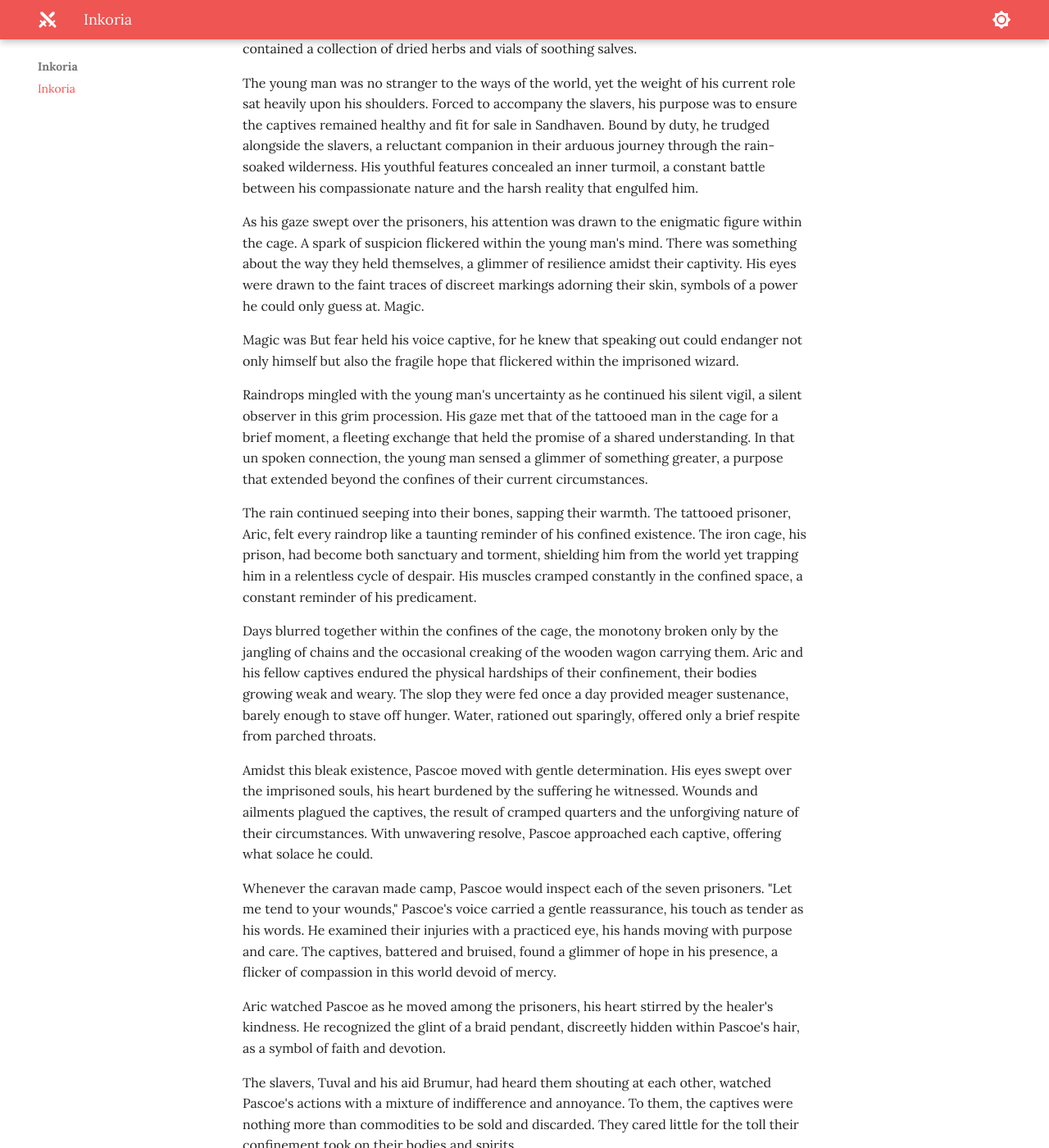
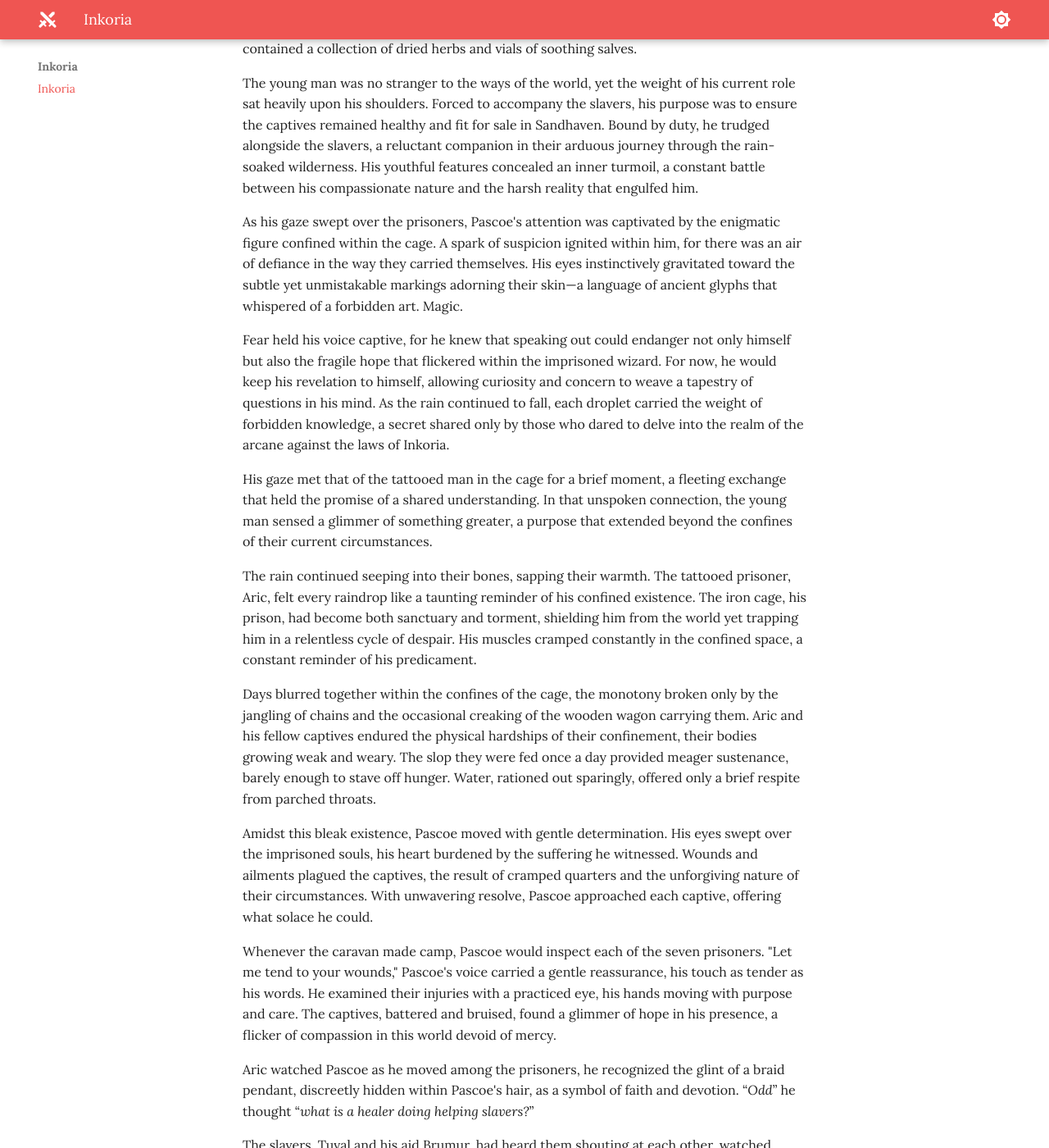
Before and after one commit to jonasmcferreira/adventures, an MkDocs documentation site: the page built from docs/inkoria/00.md, in a window 1280 px wide and 1400 px high, scrolled down 1070 px. Shown: the whole window at 82% size. Built offline with MkDocs 1.6.1 and Material for MkDocs 9.7.7, drawn with Linux system fonts in a browser that asks for light colours.

Commit message:
modified docs/inkoria/00.md

```diff
--- a/docs/inkoria/00.md
+++ b/docs/inkoria/00.md
@@ -16,11 +16,11 @@ Riding a few paces behind the slavers, a young man traveled alongside them, his
 
 The young man was no stranger to the ways of the world, yet the weight of his current role sat heavily upon his shoulders. Forced to accompany the slavers, his purpose was to ensure the captives remained healthy and fit for sale in Sandhaven. Bound by duty, he trudged alongside the slavers, a reluctant companion in their arduous journey through the rain-soaked wilderness. His youthful features concealed an inner turmoil, a constant battle between his compassionate nature and the harsh reality that engulfed him.
 
-As his gaze swept over the prisoners, his attention was drawn to the enigmatic figure within the cage. A spark of suspicion flickered within the young man's mind. There was something about the way they held themselves, a glimmer of resilience amidst their captivity. His eyes were drawn to the faint traces of discreet markings adorning their skin, symbols of a power he could only guess at. Magic.
+As his gaze swept over the prisoners, Pascoe's attention was captivated by the enigmatic figure confined within the cage. A spark of suspicion ignited within him, for there was an air of defiance in the way they carried themselves. His eyes instinctively gravitated toward the subtle yet unmistakable markings adorning their skin—a language of ancient glyphs that whispered of a forbidden art. Magic.
 
-Magic was But fear held his voice captive, for he knew that speaking out could endanger not only himself but also the fragile hope that flickered within the imprisoned wizard.
+Fear held his voice captive, for he knew that speaking out could endanger not only himself but also the fragile hope that flickered within the imprisoned wizard. For now, he would keep his revelation to himself, allowing curiosity and concern to weave a tapestry of questions in his mind. As the rain continued to fall, each droplet carried the weight of forbidden knowledge, a secret shared only by those who dared to delve into the realm of the arcane against the laws of Inkoria.
 
-Raindrops mingled with the young man's uncertainty as he continued his silent vigil, a silent observer in this grim procession. His gaze met that of the tattooed man in the cage for a brief moment, a fleeting exchange that held the promise of a shared understanding. In that un spoken connection, the young man sensed a glimmer of something greater, a purpose that extended beyond the confines of their current circumstances.
+His gaze met that of the tattooed man in the cage for a brief moment, a fleeting exchange that held the promise of a shared understanding. In that unspoken connection, the young man sensed a glimmer of something greater, a purpose that extended beyond the confines of their current circumstances.
 
 The rain continued seeping into their bones, sapping their warmth. The tattooed prisoner, Aric, felt every raindrop like a taunting reminder of his confined existence. The iron cage, his prison, had become both sanctuary and torment, shielding him from the world yet trapping him in a relentless cycle of despair. His muscles cramped constantly in the confined space, a constant reminder of his predicament.
 
@@ -30,7 +30,7 @@ Amidst this bleak existence, Pascoe moved with gentle determination. His eyes sw
 
 Whenever the caravan made camp, Pascoe would inspect each of the seven prisoners. "Let me tend to your wounds," Pascoe's voice carried a gentle reassurance, his touch as tender as his words. He examined their injuries with a practiced eye, his hands moving with purpose and care. The captives, battered and bruised, found a glimmer of hope in his presence, a flicker of compassion in this world devoid of mercy.
 
-Aric watched Pascoe as he moved among the prisoners, his heart stirred by the healer's kindness. He recognized the glint of a braid pendant, discreetly hidden within Pascoe's hair, as a symbol of faith and devotion.
+Aric watched Pascoe as he moved among the prisoners, he recognized the glint of a braid pendant, discreetly hidden within Pascoe's hair, as a symbol of faith and devotion. “*Odd*” he thought “*what is a healer doing helping slavers?*”
 
 The slavers, Tuval and his aid Brumur, had heard them shouting at each other, watched Pascoe's actions with a mixture of indifference and annoyance. To them, the captives were nothing more than commodities to be sold and discarded. They cared little for the toll their confinement took on their bodies and spirits.
 
```
